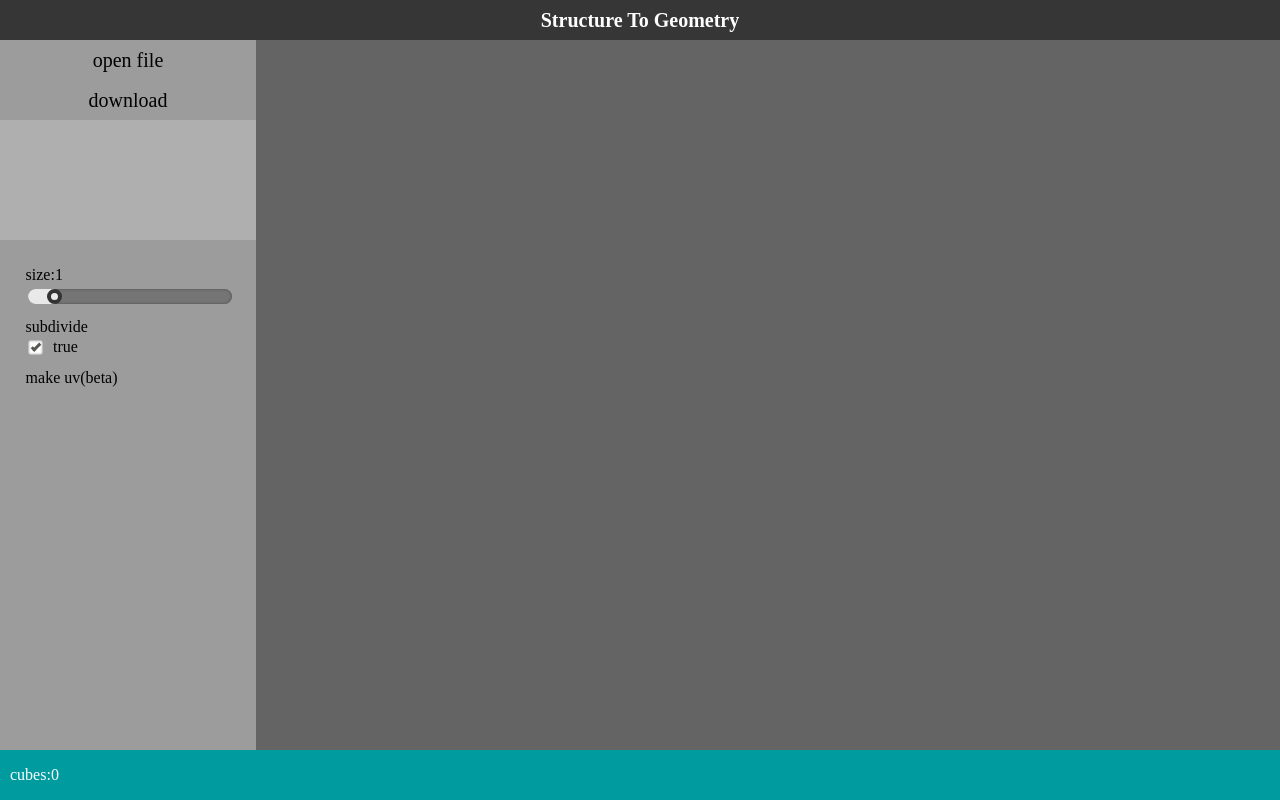
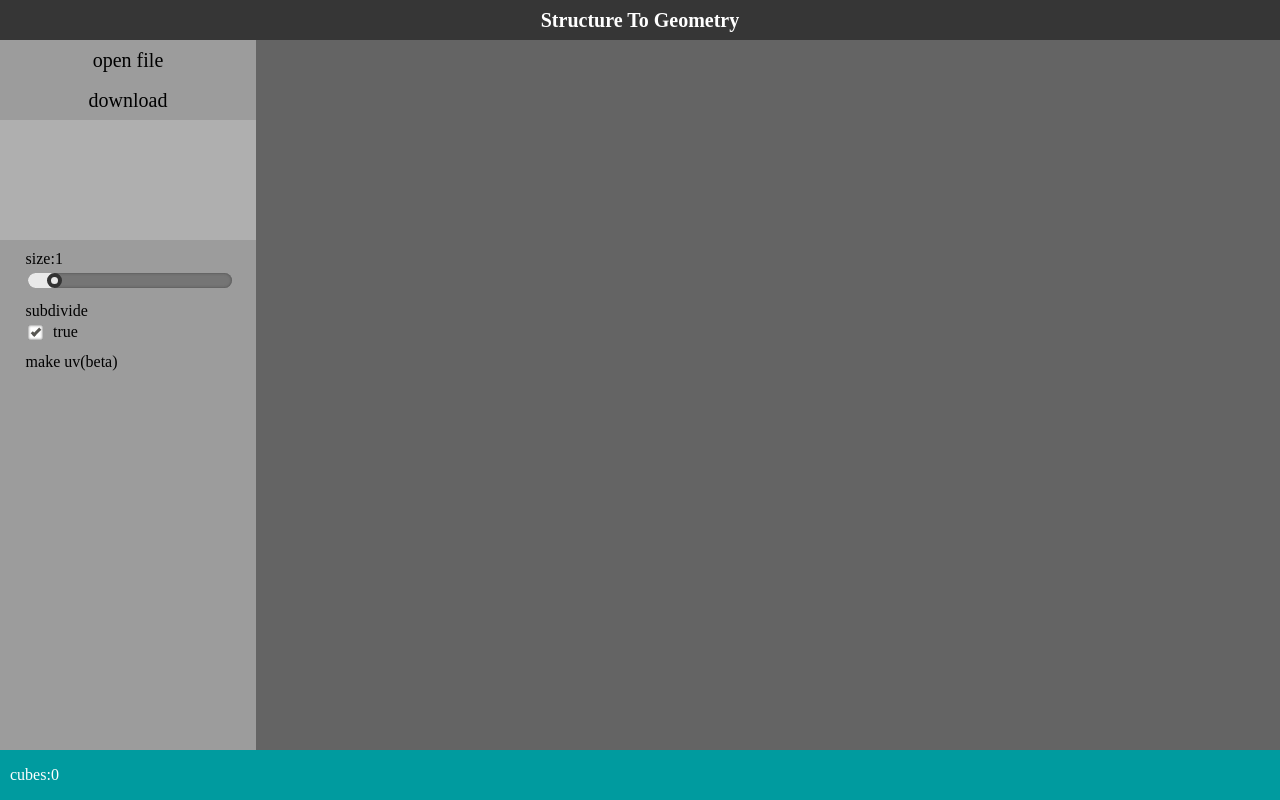
Before and after one commit to 360tetsu360/structuretogeoBETA, a plain HTML site: page index.html in a window 1280 px wide. Drawn offline with nearby package versions, Linux system fonts and the light colour scheme; a web font is replaced by a local one.

Commit message:
Update style.css

```diff
--- a/style.css
+++ b/style.css
@@ -118,7 +118,7 @@ p{
   margin-top: 10px;
 }
 .container1{
-  margin-top: 10%;
+  margin-top: 5px;
 }
 .container1 input[type="checkbox"]{
     display: none;
```
